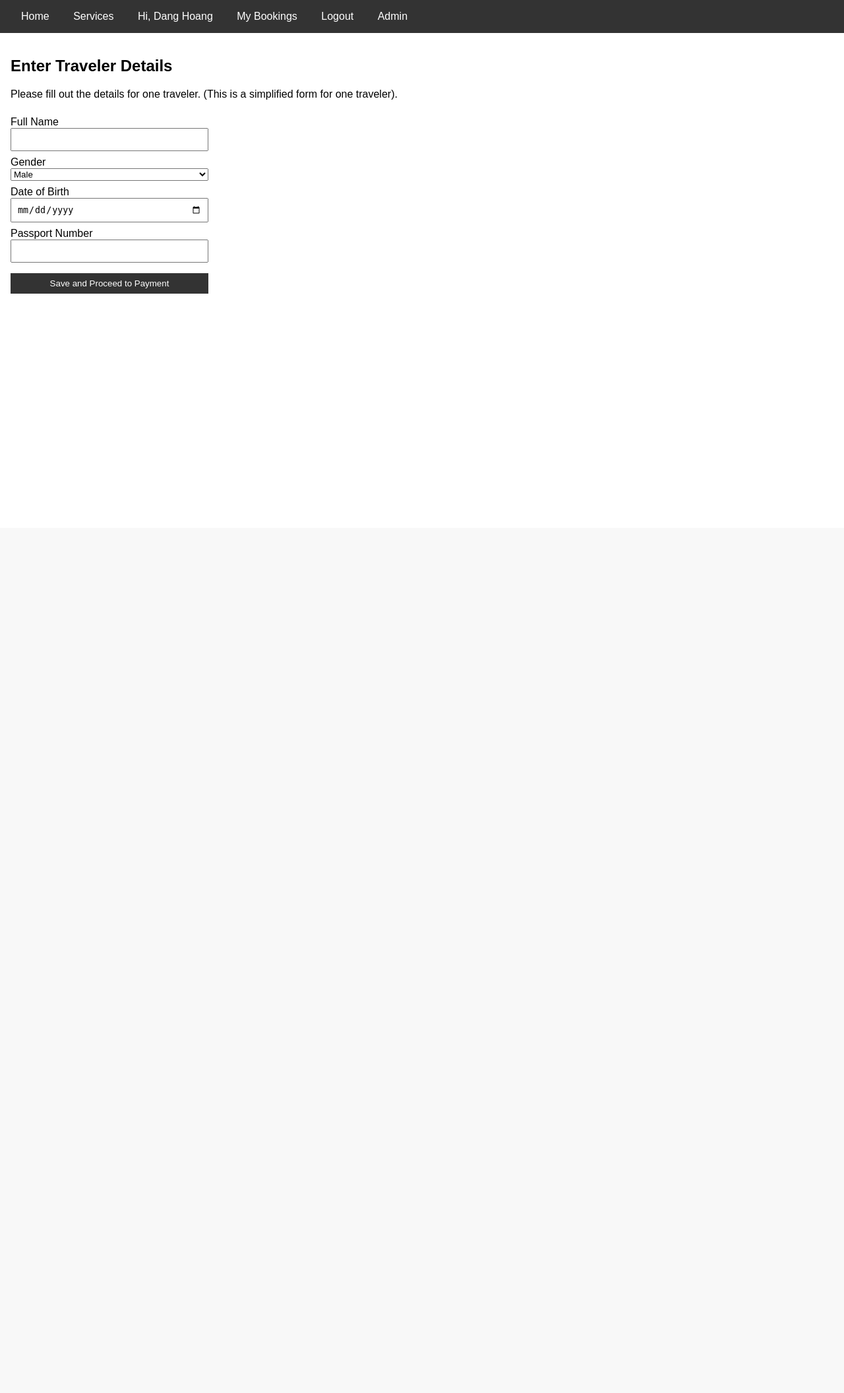
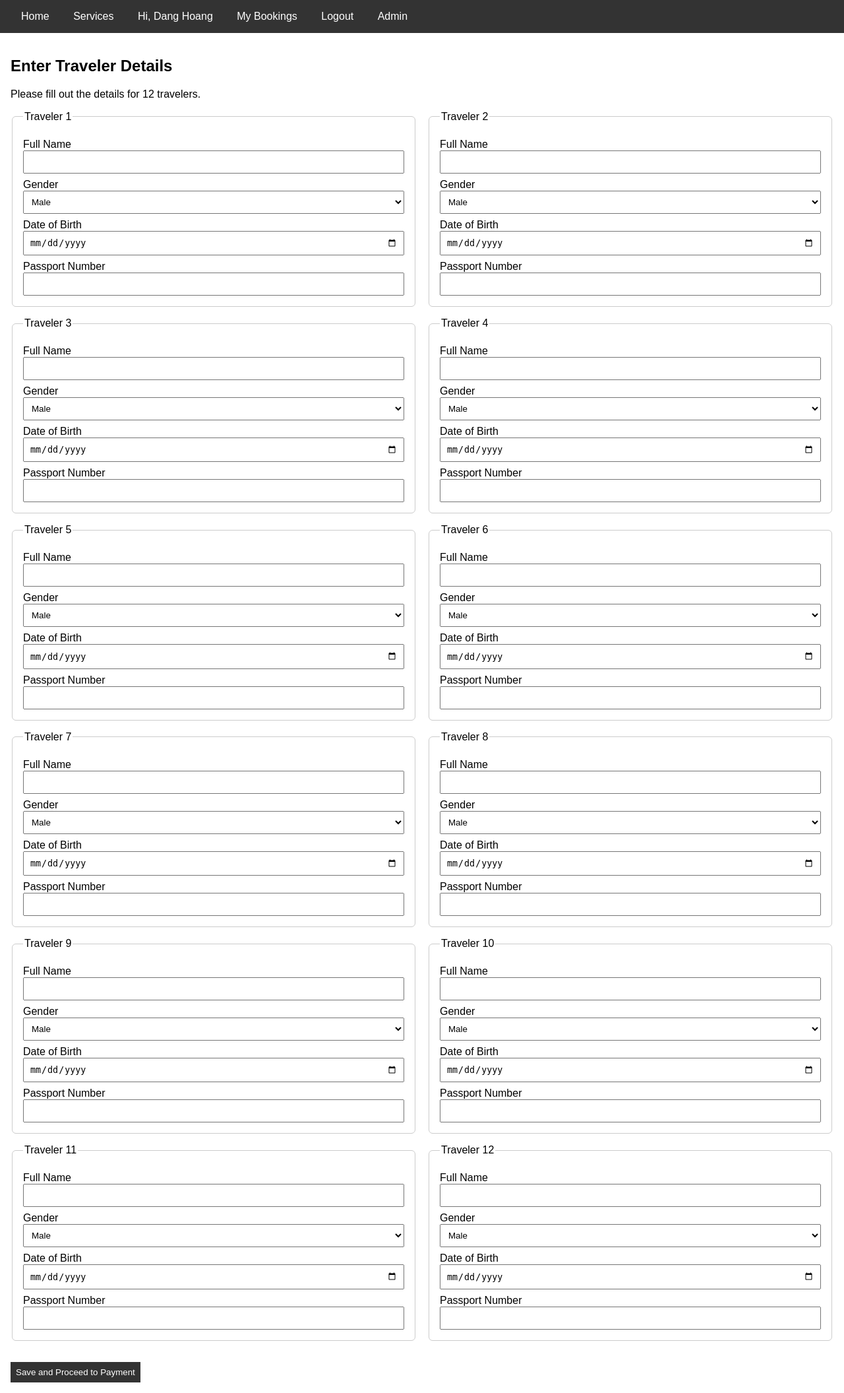
Before and after one commit to hoangdang1357/travel_auto_test, a Flask app: page /booking/traveler_details/1 in a window 1280 px wide. Shown: the whole page at 66% size. Before the commit the page ends 445 px from the top, so only its background shows below. Run offline with Flask 3, Linux system fonts and the light colour scheme; a user stored in the database is signed in; data comes from the database, SQL or seed files in the repository; both versions use the stored data as it was after the commit.

Commit message:
Enhance traveler details form to support multiple travelers with improved validation and styling

```diff
--- a/booking/routes.py
+++ b/booking/routes.py
@@ -15,6 +15,24 @@ def login_required(f):
         return f(*args, **kwargs)
     return decorated_function
 
+def validate_travel_date(date_text):
+    try:
+        travel_date = datetime.datetime.strptime(date_text, '%Y-%m-%d').date()
+        if travel_date < datetime.date.today():
+            return False, "Travel date cannot be in the past."
+        return True, ""
+    except ValueError:
+        return False, "Invalid date format. Use YYYY-MM-DD."
+
+def validate_number_of_travelers(num_text):
+    try:
+        num = int(num_text)
+        if num <= 0:
+            return False, "Number of travelers must be a positive integer."
+        return True, ""
+    except ValueError:
+        return False, "Number of travelers must be a valid integer."
+
 @booking_bp.route('/new/<int:service_id>', methods=['GET', 'POST'])
 @login_required
 def new_booking(service_id):
@@ -26,6 +44,17 @@ def new_booking(service_id):
         num_travelers = int(request.form['num_travelers'])
         customer_id = session['customer_id']
         total_amount = service['price'] * num_travelers
+
+        is_valid, error_message = validate_travel_date(travel_date)
+        if not is_valid:
+            flash(error_message)
+            return render_template('new.html', service=service)
+
+        is_valid, error_message = validate_number_of_travelers(request.form['num_travelers'])
+        if not is_valid:
+            flash(error_message)
+            return render_template('new.html', service=service)
+
 
         booking = conn.execute("""INSERT INTO bookings (customer_id, service_id, travel_date, num_travelers, total_amount)
                      VALUES (?, ?, ?, ?, ?)""",
@@ -43,24 +72,60 @@ def new_booking(service_id):
 @booking_bp.route('/traveler_details/<int:booking_id>', methods=['GET', 'POST'])
 @login_required
 def traveler_details(booking_id):
+    conn = get_db_connection()
+    booking = conn.execute('SELECT * FROM bookings WHERE booking_id = ?', (booking_id,)).fetchone()
+    if not booking:
+        conn.close()
+        flash('Booking not found.')
+        return redirect(url_for('services.index'))
+
+    num_travelers = int(booking['num_travelers']) if booking['num_travelers'] is not None else 1
+
     if request.method == 'POST':
-        # In a real application, you would loop through the number of travelers
-        full_name = request.form['full_name']
-        gender = request.form['gender']
-        dob = request.form['dob']
-        passport_number = request.form['passport_number']
+        # Expect arrays: full_name[], gender[], dob[], passport_number[]
+        full_names = request.form.getlist('full_name[]') or request.form.getlist('full_name')
+        genders = request.form.getlist('gender[]') or request.form.getlist('gender')
+        dobs = request.form.getlist('dob[]') or request.form.getlist('dob')
+        passports = request.form.getlist('passport_number[]') or request.form.getlist('passport_number')
 
-        conn = get_db_connection()
-        conn.execute("""INSERT INTO traveler_details (booking_id, full_name, gender, dob, passport_number)
-                     VALUES (?, ?, ?, ?, ?)""",
-                     (booking_id, full_name, gender, dob, passport_number))
+        # Basic normalization: pad/trim to num_travelers
+        def norm(lst):
+            lst = list(lst)
+            if len(lst) < num_travelers:
+                lst += [''] * (num_travelers - len(lst))
+            return lst[:num_travelers]
+
+        full_names = norm(full_names)
+        genders = norm(genders)
+        dobs = norm(dobs)
+        passports = norm(passports)
+
+        # Simple validation: require non-empty full_name
+        rows = []
+        for i in range(num_travelers):
+            fn = full_names[i].strip()
+            if not fn:
+                conn.close()
+                flash(f'Traveler {i+1}: Full name is required.')
+                return render_template('traveler_details.html', booking_id=booking_id, num_travelers=num_travelers, booking=booking)
+            rows.append((booking_id, fn, genders[i] or None, dobs[i] or None, passports[i] or None))
+
+        conn.executemany(
+            """
+            INSERT INTO traveler_details (booking_id, full_name, gender, dob, passport_number)
+            VALUES (?, ?, ?, ?, ?)
+            """,
+            rows,
+        )
         conn.commit()
         conn.close()
 
         flash('Traveler details saved successfully! Proceed to payment.')
         return redirect(url_for('booking.payment', booking_id=booking_id))
 
-    return render_template('traveler_details.html', booking_id=booking_id)
+    # GET: render a form with num_travelers groups
+    conn.close()
+    return render_template('traveler_details.html', booking_id=booking_id, num_travelers=num_travelers, booking=booking)
 
 @booking_bp.route('/payment/<int:booking_id>', methods=['GET', 'POST'])
 @login_required
--- a/static/css/style.css
+++ b/static/css/style.css
@@ -18,6 +18,22 @@ nav a {
 
 main {
     padding: 1rem;
+}
+
+
+/* Tables: borders between cells/rows/columns */
+table {
+    width: 100%;
+    border-collapse: collapse;
+}
+th, td {
+    border: 1px solid #cccccc;
+    padding: 0.5rem;
+    text-align: left;
+}
+thead th {
+    background: #f7f7f7;
+    color: #333333;
 }
 
 footer {
@@ -60,6 +76,43 @@ form button {
     cursor: pointer;
 }
 
+/* Traveler details grid */
+.traveler-grid {
+    display: grid;
+    /* Default: make cards wider (approx double) by using 2 columns */
+    grid-template-columns: repeat(2, 1fr);
+    gap: 1rem;
+}
+
+.traveler-card {
+    border: 1px solid #ccc;
+    border-radius: 6px;
+    padding: 1rem;
+    background: #fff;
+}
+
+/* Ensure traveler form fields take full card width */
+.traveler-card label { display: block; margin-top: 0.5rem; }
+.traveler-card input,
+.traveler-card select { width: 100%; box-sizing: border-box; padding: 0.5rem; }
+
+/* Place the main submit button below the grid */
+.traveler-actions { margin-top: 1rem; }
+
+/* Remove global form constraints for the traveler form */
+.traveler-form {
+    display: block; /* override global form flex layout */
+    max-width: none; /* remove 300px cap */
+}
+
+/* Responsive tweaks: 1 column on small screens, 4 columns on very wide screens */
+@media (max-width: 900px) {
+    .traveler-grid { grid-template-columns: 1fr; }
+}
+@media (min-width: 1600px) {
+    .traveler-grid { grid-template-columns: repeat(4, 1fr); }
+}
+
 .services-container {
     display: grid;
     grid-template-columns: repeat(auto-fill, minmax(300px, 1fr));
--- a/templates/booking/payment.html
+++ b/templates/booking/payment.html
@@ -13,7 +13,6 @@
             <option value="e_wallet">E-Wallet</option>
             <option value="gateway">Payment Gateway</option>
         </select>
-        <p>(This is a simulated payment. No real transaction will occur.)</p>
         <button type="submit">Pay Now</button>
     </form>
 {% endblock %}
--- a/templates/booking/traveler_details.html
+++ b/templates/booking/traveler_details.html
@@ -5,20 +5,34 @@
 
 {% block content %}
     <h2>Enter Traveler Details</h2>
-    <p>Please fill out the details for one traveler. (This is a simplified form for one traveler).</p>
-    <form method="post">
-        <label for="full_name">Full Name</label>
-        <input type="text" id="full_name" name="full_name" required>
-        <label for="gender">Gender</label>
-        <select id="gender" name="gender">
-            <option value="male">Male</option>
-            <option value="female">Female</option>
-            <option value="other">Other</option>
-        </select>
-        <label for="dob">Date of Birth</label>
-        <input type="date" id="dob" name="dob">
-        <label for="passport_number">Passport Number</label>
-        <input type="text" id="passport_number" name="passport_number">
-        <button type="submit">Save and Proceed to Payment</button>
+    {% set count = num_travelers if num_travelers is defined else 1 %}
+    <p>Please fill out the details for {{ count }} traveler{{ '' if count == 1 else 's' }}.</p>
+    <form method="post" class="traveler-form">
+        <div class="traveler-grid">
+            {% for i in range(count) %}
+            <fieldset class="traveler-card">
+                <legend>Traveler {{ i+1 }}</legend>
+                <label for="full_name_{{ i }}">Full Name</label>
+                <input type="text" id="full_name_{{ i }}" name="full_name[]" required>
+
+                <label for="gender_{{ i }}">Gender</label>
+                <select id="gender_{{ i }}" name="gender[]">
+                    <option value="male">Male</option>
+                    <option value="female">Female</option>
+                    <option value="other">Other</option>
+                </select>
+
+                <label for="dob_{{ i }}">Date of Birth</label>
+                <input type="date" id="dob_{{ i }}" name="dob[]">
+
+                <label for="passport_number_{{ i }}">Passport Number</label>
+                <input type="text" id="passport_number_{{ i }}" name="passport_number[]">
+            </fieldset>
+            {% endfor %}
+        </div>
+
+        <div class="traveler-actions">
+            <button type="submit">Save and Proceed to Payment</button>
+        </div>
     </form>
 {% endblock %}
```
Also changed, not shown: travel.db.
